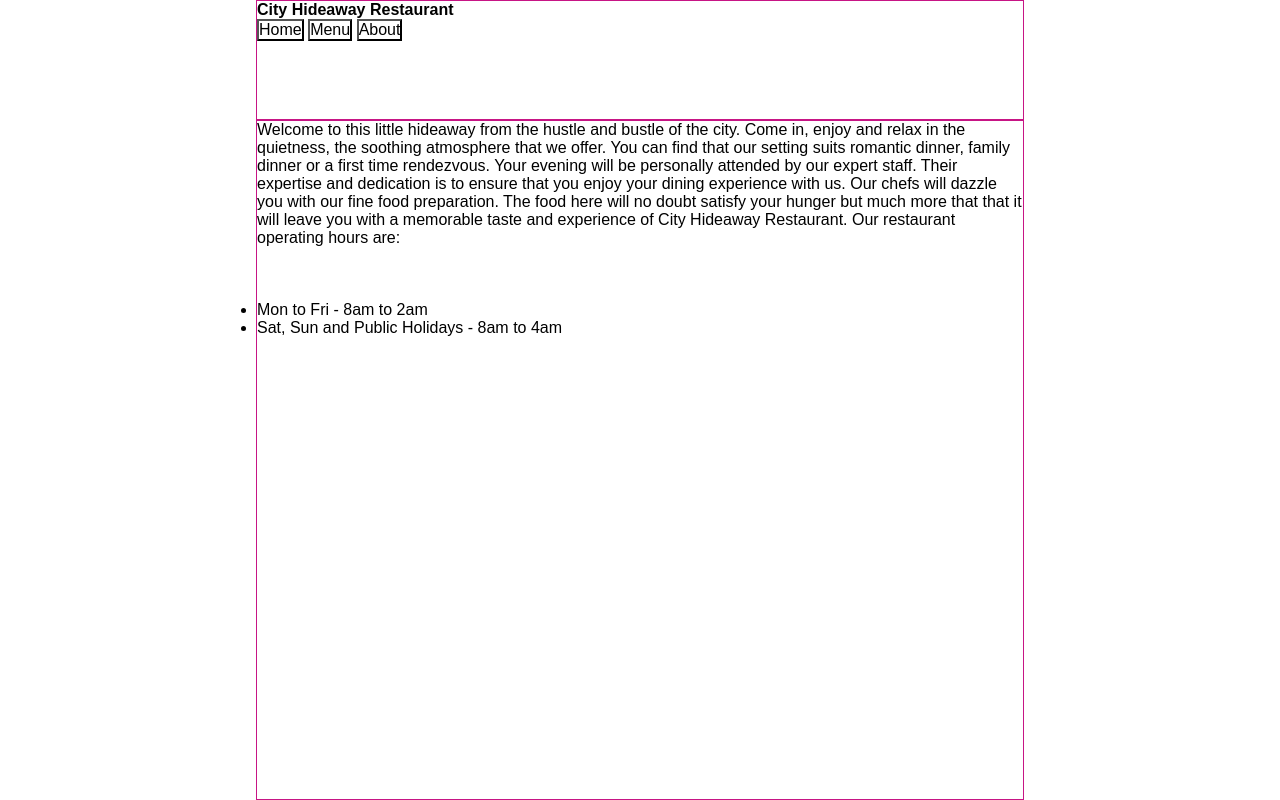
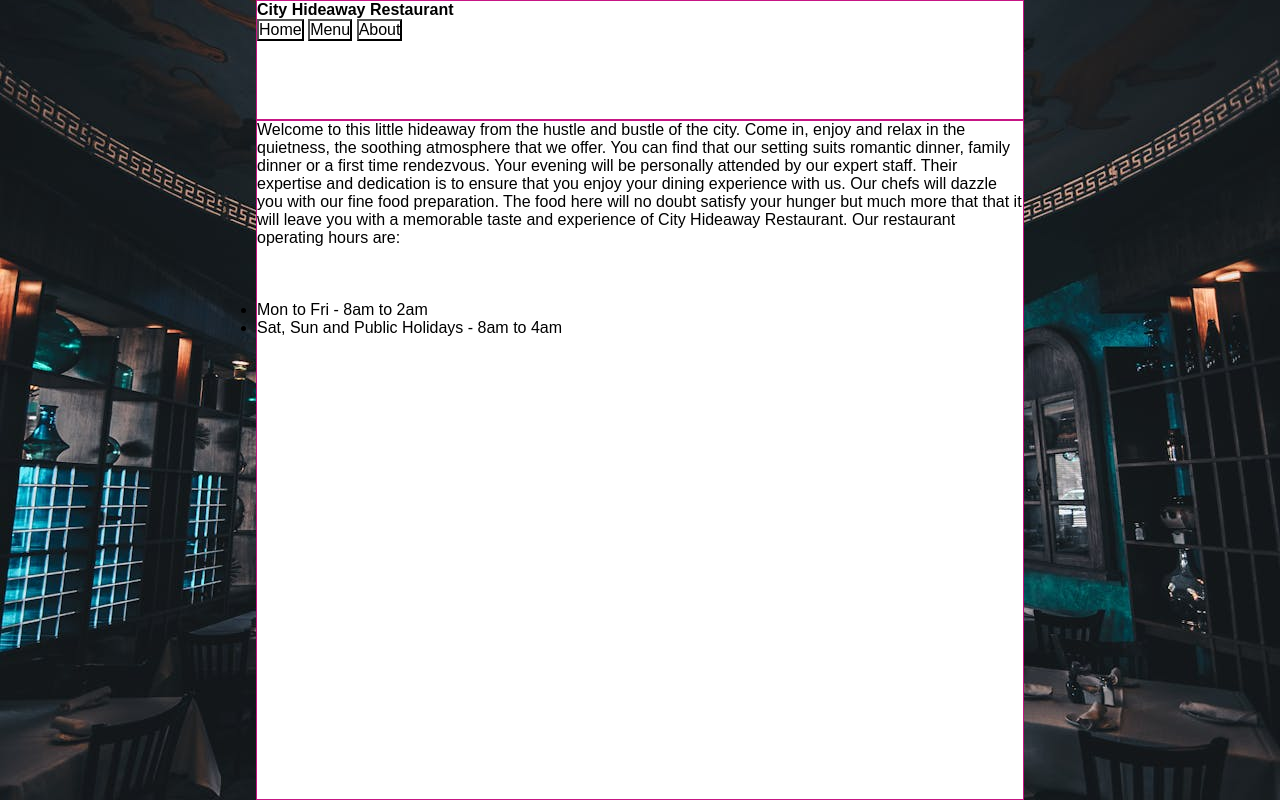
Before and after one commit to noOdin1/restaurant_page, a website: page src/index.html in a window 1280 px wide. Drawn offline with Linux system fonts and the light colour scheme.

Commit message:
Image is added to the body, and styled as mentioned in the comments

```diff
--- a/src/style.css
+++ b/src/style.css
@@ -22,6 +22,17 @@
   --css_visual_border_guide: 1px solid MediumVioletRed;
 }
 
+/* NOTE: The following is how to place a bg img
+*        at the center, the image will cover
+*        the container, no repeat of the image.
+**/
+body {
+  background-image: url("main_bg_image.jpg");
+  background-repeat: no-repeat;
+  background-size: cover;
+  background-position: center center;
+}
+
 .main.container {
   /* width: clamp(480px, 60%, 1280px); */
   width: var(--container_width);
```
